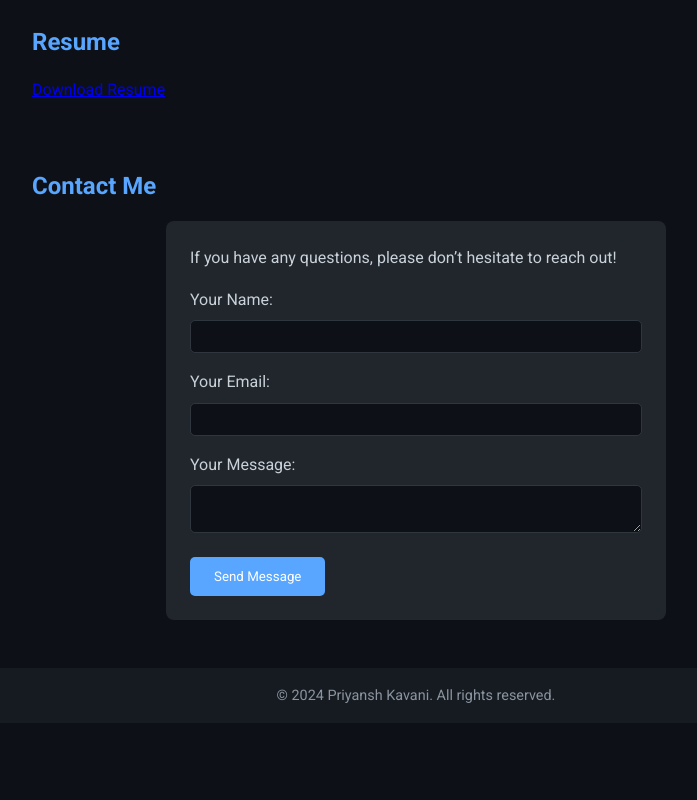
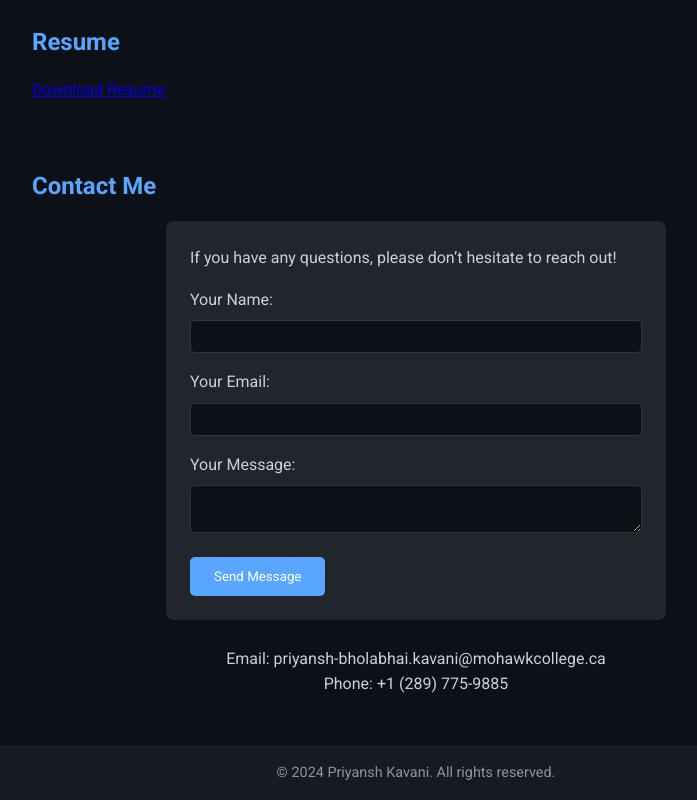
Before and after one commit to priykavp/priykavp.github.io, a plain HTML site: page index.html in a window 1280 px wide. Shown: the part 1402-2202 px from the top of the page, without its empty margins (224-921 px from the left). Before the commit the page ends 2125 px from the top, so only its background shows below. Drawn offline with Linux system fonts and the light colour scheme.

Commit message:
Updated website
Added contact information in website.

```diff
--- a/index.html
+++ b/index.html
@@ -117,6 +117,11 @@
 
             <button type="submit">Send Message</button>
         </form>
+        <br>
+        <div id="contact-email">
+            <p>Email: priyansh-bholabhai.kavani@mohawkcollege.ca</p>
+            <p>Phone: +1 (289) 775-9885</p>
+        </div>
     </section>
 
     <footer>
--- a/style.css
+++ b/style.css
@@ -117,6 +117,11 @@ form button:hover {
     background-color: #1f6feb;
 }
 
+#contact-email {
+    text-align: center;
+    justify-content: center;
+}
+
 footer {
     text-align: center;
     padding: 1rem;
```
